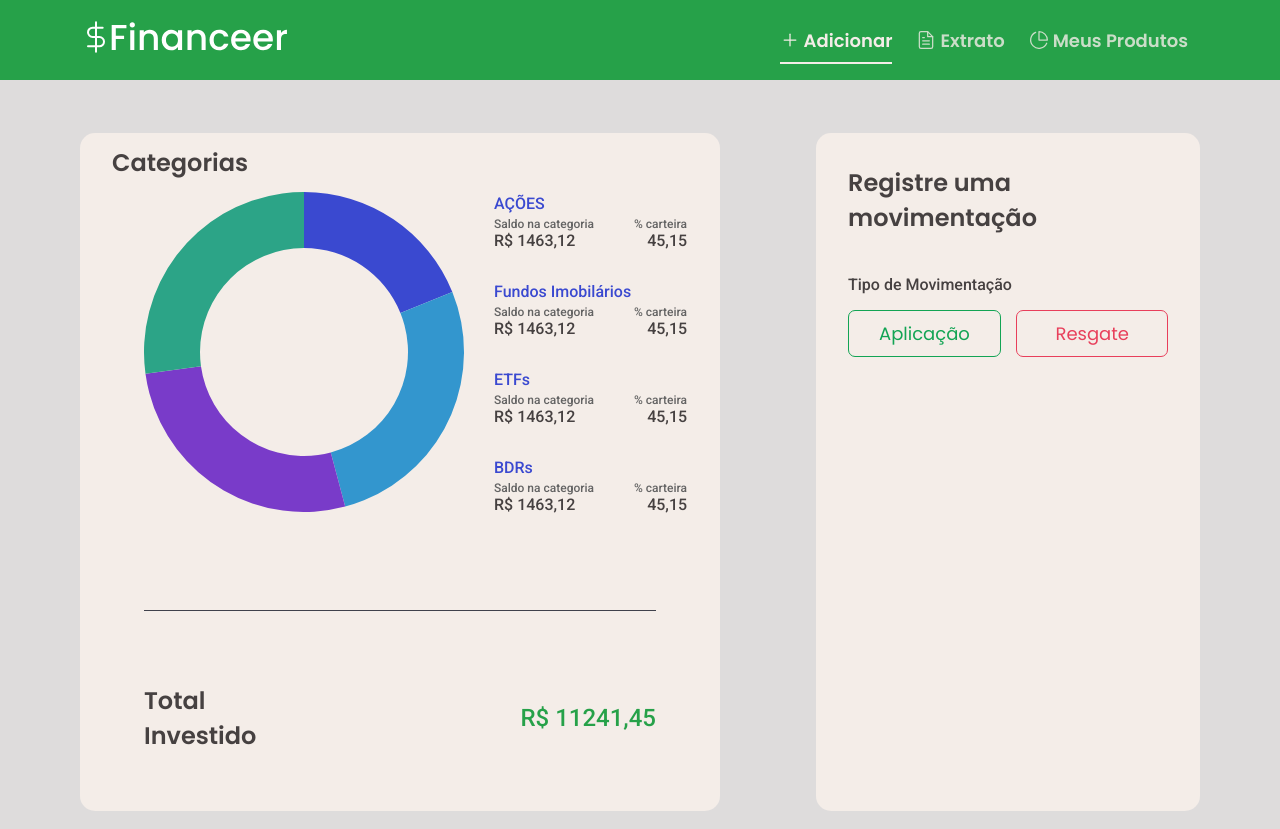
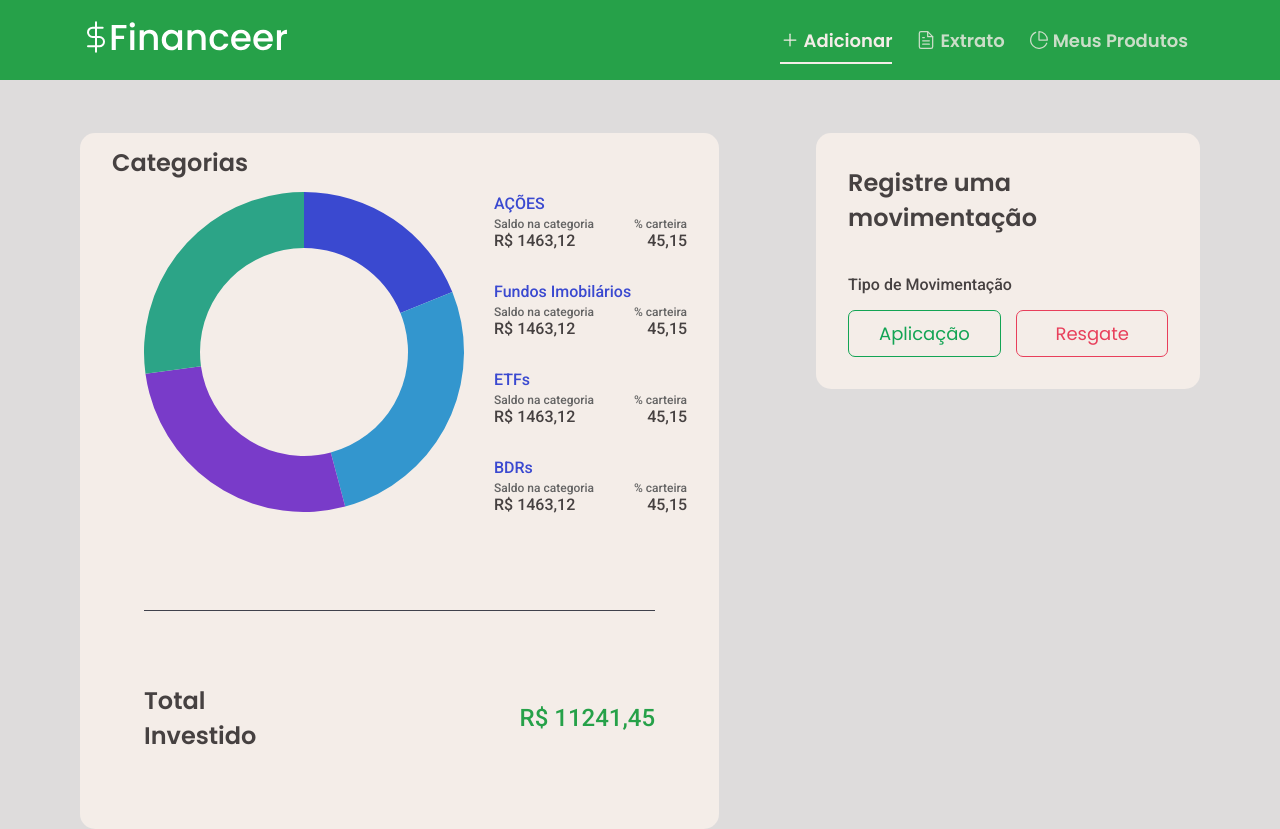
Before and after one commit to erickivel/Financeer, a React (Create React App) app in the folder web/: page /adicionar in a window 1280 px wide. Built offline with nearby package versions, Linux system fonts and the light colour scheme.

Commit message:
Dashboard

```diff
--- a/web/src/pages/Dashboard/index.tsx
+++ b/web/src/pages/Dashboard/index.tsx
@@ -19,10 +19,6 @@
   RegisterSection,
   ButtonsMovementType,
 } from './styles';
-
-interface Movement {
-  movement_type: 'application' | 'redemption';
-}
 
 const Dashboard: React.FC = () => {
   const chartData: ChartData = {
--- a/web/src/pages/Dashboard/styles.ts
+++ b/web/src/pages/Dashboard/styles.ts
@@ -8,24 +8,39 @@
 
 export const Container = styled.div`
   max-width: 1120px;
-  height: 80vh;
   width: 100%;
+
   margin: 0 auto;
   padding: 53px 0 0;
 
-  display: grid;
-  grid-template-columns: 2fr 1fr;
-  grid-gap: 96px;
+  display: flex;
+  justify-content: space-between;
+
+  @media (max-width: 1150px) {
+    & {
+      display: flex;
+      flex-direction: column;
+
+      align-items: center;
+    }
+  }
 `;
 
 export const InvestmentsInformations = styled.div`
   background: #f4ede8;
   padding: 12px 32px 58px 32px;
   border-radius: 15px;
+  max-height: 696px;
+  height: 100%;
+
+  @media (max-width: 680px) {
+    max-height: none;
+  }
 `;
 
 export const CategoriesSection = styled.section`
   display: flex;
+  justify-content: space-between;
 
   div {
     .categories-title {
@@ -38,6 +53,11 @@
     canvas {
       margin: 12px 30px 0 32px;
     }
+  }
+
+  @media (max-width: 680px) {
+    flex-direction: column;
+    align-items: center;
   }
 `;
 
@@ -83,7 +103,7 @@
 `;
 
 export const TotalContainer = styled.div`
-  margin: 96px 32px 0;
+  margin: 96px 32px 18px;
   padding-top: 72px;
 
   position: relative;
@@ -113,6 +133,8 @@
   border-radius: 15px;
   padding: 32px;
   width: 384px;
+  max-height: 696px;
+  height: 100%;
 
   h2 {
     font-family: 'Poppins';
```
